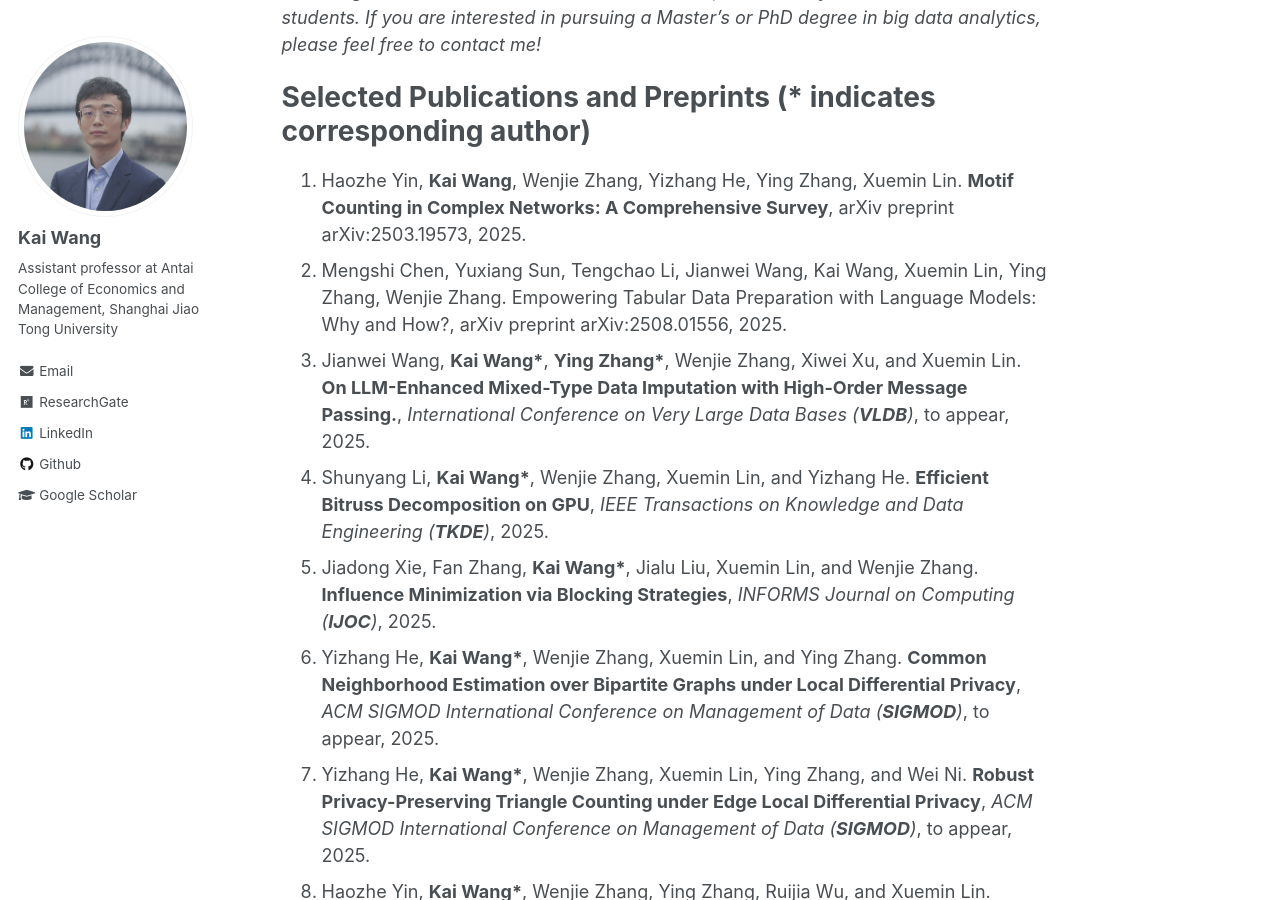
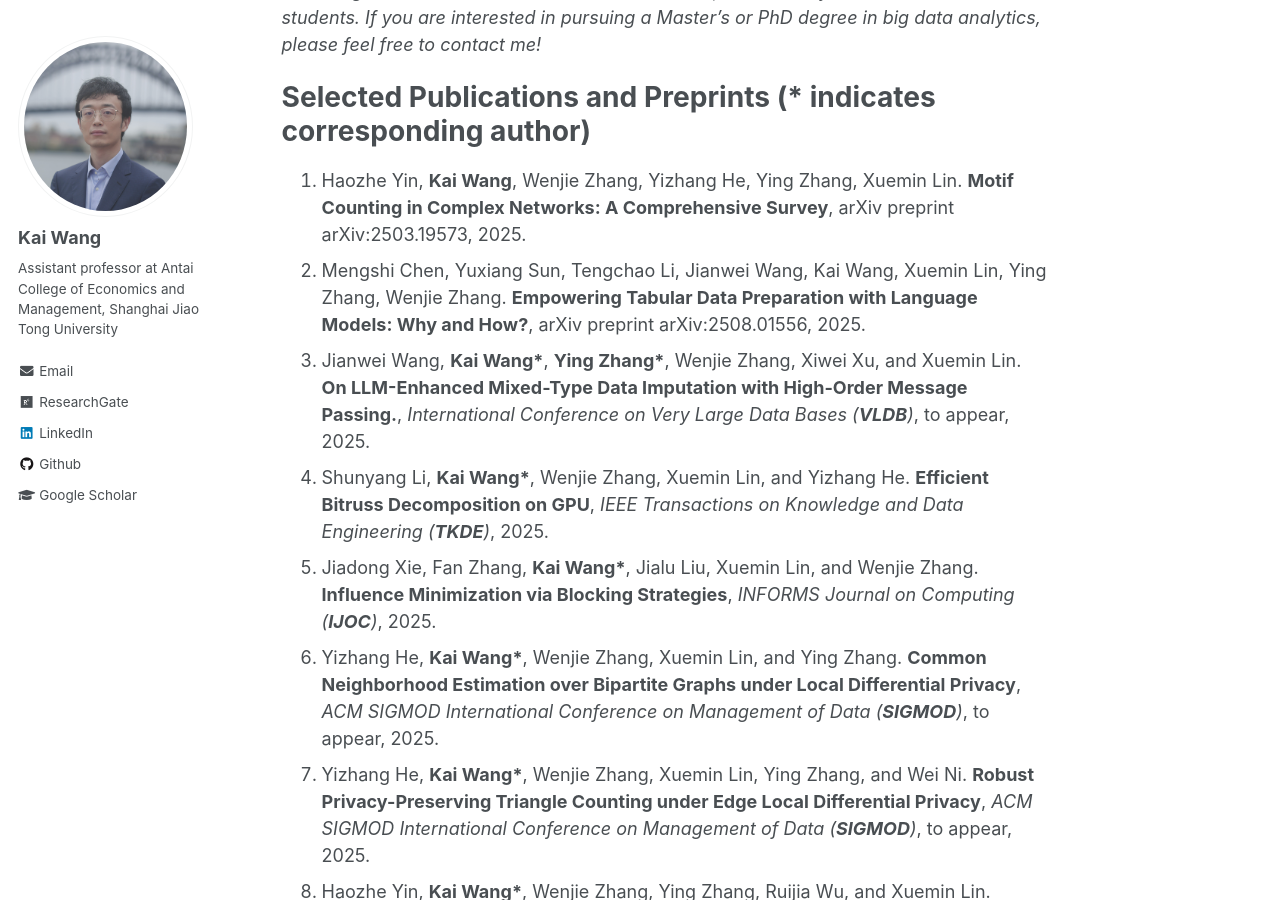
Before and after one commit to cs-kaiwang/cs-kaiwang.github.io, a Jekyll site: the page built from _pages/about.md, in a window 1280 px wide and 900 px high, scrolled down 446 px. Built offline with Jekyll 4.4.1, drawn with Linux system fonts in a browser that asks for light colours.

```diff
--- a/_pages/about.md
+++ b/_pages/about.md
@@ -19,7 +19,7 @@ His research interests lie in big data analytics, especially for the graph/netwo
 Selected Publications and Preprints (* indicates corresponding author)
 ======
 1. Haozhe Yin, **Kai Wang**, Wenjie Zhang, Yizhang He, Ying Zhang, Xuemin Lin. **Motif Counting in Complex Networks: A Comprehensive Survey**, arXiv preprint arXiv:2503.19573, 2025.
-2. Mengshi Chen, Yuxiang Sun, Tengchao Li, Jianwei Wang, Kai Wang, Xuemin Lin, Ying Zhang, Wenjie Zhang. Empowering Tabular Data Preparation with Language Models: Why and How?, 	arXiv preprint arXiv:2508.01556, 2025.
+2. Mengshi Chen, Yuxiang Sun, Tengchao Li, Jianwei Wang, Kai Wang, Xuemin Lin, Ying Zhang, Wenjie Zhang. **Empowering Tabular Data Preparation with Language Models: Why and How?**, 	arXiv preprint arXiv:2508.01556, 2025.
 3. Jianwei Wang, **Kai Wang\***, **Ying Zhang\***, Wenjie Zhang, Xiwei Xu, and Xuemin Lin. **On LLM-Enhanced Mixed-Type Data Imputation with High-Order Message Passing.**, *International Conference on Very Large Data Bases (**VLDB**)*, to appear, 2025.
 4. Shunyang Li, **Kai Wang\***, Wenjie Zhang, Xuemin Lin, and Yizhang He. **Efficient Bitruss Decomposition on GPU**, *IEEE Transactions on Knowledge and Data Engineering (**TKDE**)*, 2025.
 5. Jiadong Xie, Fan Zhang, **Kai Wang\***, Jialu Liu, Xuemin Lin, and Wenjie Zhang. **Influence Minimization via Blocking Strategies**, *INFORMS Journal on Computing (**IJOC**)*, 2025.
```
